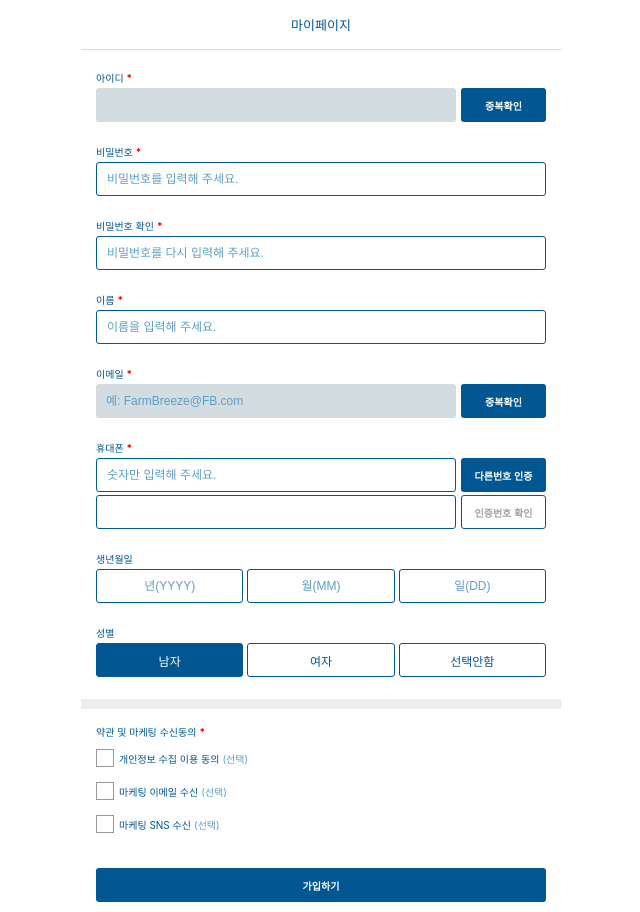
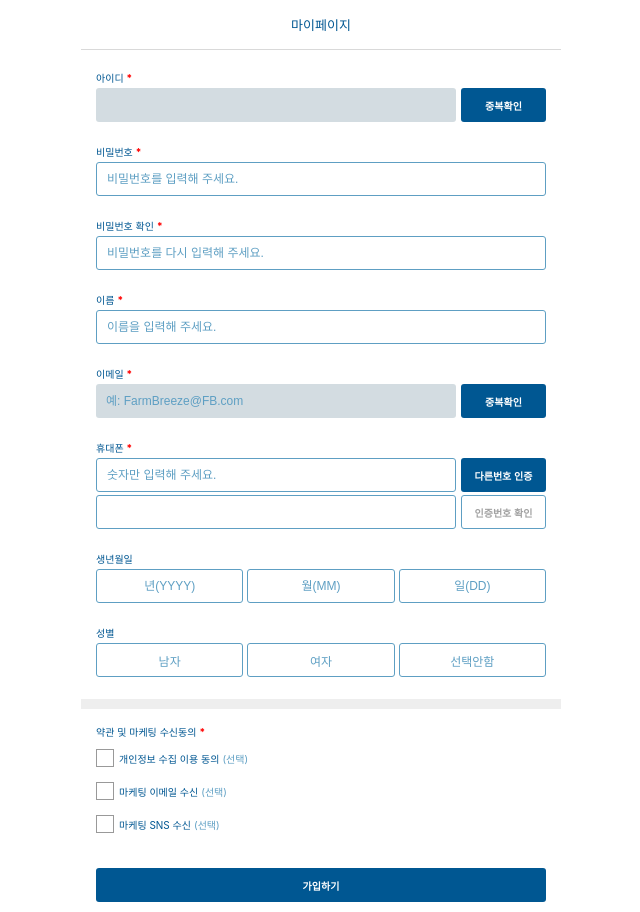
Before and after one commit to Janeee205/FarmBreeze, a React (Create React App) app in the folder client/: page /MyInfoPage2 in a window 1280 px wide. Shown: the whole page, without its empty margins (319-959 px from the left). Built offline with nearby package versions, Linux system fonts and the light colour scheme; some icons are missing.

Commit message:
♻️ 버튼수정

```diff
--- a/client/src/Mobile/Page/JoinPage.css
+++ b/client/src/Mobile/Page/JoinPage.css
@@ -1,4 +1,4 @@
-.join-wrapper {
+focus.join-wrapper {
   min-height: 100vh;
 }
 
@@ -80,7 +80,7 @@
 
 .join-wrapper .veri-chk-btn {
   color: #a1a1a1;
-  border: 1px solid var(--main-color);
+  border: 1px solid #5e9fc3;
 }
 
 .join-wrapper .phonenum-wrap {
@@ -133,16 +133,19 @@
   width: calc(100% / 3);
   height: 3.4rem;
   border-radius: 0.3rem;
-  border: 1px solid var(--main-color);
+  border: 1px solid #5e9fc3;
   cursor: pointer;
 }
 
-.join-wrapper .gender .inputbox:checked {
-  background-color: var(--main-color);
+.join-wrapper .gender p {
+  font-size: 1.2rem;
+  color: #5e9fc3;
 }
 
-.join-wrapper .gender .inputbox p {
-  font-size: 1.2rem;
+/* 클릭시 */
+.join-wrapper .gender .btn-primary {
+  border: 1px solid var(--main-color);
+  background-color: var(--main-color);
 }
 
 .join-wrapper .gap {
@@ -150,10 +153,6 @@
   height: 1rem;
   margin-bottom: 1.5rem;
   background-color: #eeeeee;
-}
-
-.join-wrapper .btn-primary {
-  background-color: var(--main-color);
 }
 
 .join-wrapper .btn-primary p {
--- a/client/src/Mobile/Page/JoinPage.jsx
+++ b/client/src/Mobile/Page/JoinPage.jsx
@@ -1,13 +1,35 @@
-import React from "react";
+import React, { useState } from "react";
 import Header from "../Component/Header";
 import "./JoinPage.css";
 
 const JoinPage = () => {
+  const [selected, setSelected] = useState(false);
+
+  // 성별의 데이터정보를 배열로 저장
+  const genderInfo = [
+    {
+      value: 0,
+      id: "male",
+      title: "남자",
+    },
+    {
+      value: 1,
+      id: "female",
+      title: "여자",
+    },
+    {
+      value: 2,
+      id: "none",
+      title: "선택안함",
+    },
+  ];
+
+  // 성별의 div 클릭시 onClick으로 class추가
+  const addClassHandler = (item) => {
+    setSelected(item.value);
+  };
+
   return (
-    // 할 일 :
-    // 버튼 작업하기
-    // 스타일 바꾸기
-
     <>
       <div className="join-wrapper">
         <Header title="회원가입" />
@@ -177,30 +199,31 @@ const JoinPage = () => {
             <div className="join-box-item join-gender">
               <p className="label-name">성별</p>
               <label htmlFor="gender" className="gender">
-                <div className="inputbox btn-primary">
-                  <p>남자</p>
+                {genderInfo.map((item) => (
+                  <div
+                    className={
+                      item.value === selected
+                        ? "inputbox btn-primary"
+                        : "inputbox"
+                    }
+                    onClick={() => addClassHandler(item)}
+                  >
+                    <p>{item.title}</p>
                     <input
                       type="radio"
                       name="gender"
-                    value="0"
-                    id="male"
+                      value={item.value}
+                      id={item.id}
                       defaultChecked
                     />
                   </div>
-                <div className="inputbox">
-                  <p>여자</p>
-                  <input type="radio" name="gender" value="1" id="female" />
-                </div>
-                <div className="inputbox">
-                  <p>선택안함</p>
-                  <input type="radio" name="gender" value="2" id="no-gender" />
-                </div>
+                ))}
               </label>
             </div>
           </section>
 
           <div className="gap"></div>
-
+          {/* 이용약관동의 부분 */}
           <section className="terms-form">
             <p className="label-name">
               이용약관동의<span className="marking">*</span>
--- a/client/src/Mobile/Page/MyInfoPage2.css
+++ b/client/src/Mobile/Page/MyInfoPage2.css
@@ -26,11 +26,11 @@
   font-size: 1.2rem;
   padding-left: 1rem;
   border-radius: 0.3rem;
-  border: 1px solid var(--main-color);
+  border: 1px solid #5e9fc3;
 }
 
 .myinfopage2-wrapper input:focus {
-  /* outline: 2px solid #d50000; */
+  border: 1px solid var(--main-color);
   outline: none;
 }
 
@@ -85,7 +85,7 @@
 
 .myinfopage2-wrapper .veri-chk-btn {
   color: #a1a1a1;
-  border: 1px solid var(--main-color);
+  border: 1px solid #5e9fc3;
 }
 
 .myinfopage2-wrapper .phonenum-wrap {
@@ -138,12 +138,18 @@
   width: calc(100% / 3);
   height: 3.4rem;
   border-radius: 0.3rem;
-  border: 1px solid var(--main-color);
+  border: 1px solid #5e9fc3;
   cursor: pointer;
 }
 
-.myinfopage2-wrapper .gender .inputbox p {
+.myinfopage2-wrapper .gender p {
   font-size: 1.2rem;
+  color: #5e9fc3;
+}
+
+.myinfopage2-wrapper .gender .btn-primary {
+  border: 1px solid var(--main-color);
+  background-color: var(--main-color);
 }
 
 .myinfopage2-wrapper .gap {
@@ -151,10 +157,6 @@
   height: 1rem;
   margin-bottom: 1.5rem;
   background-color: #eeeeee;
-}
-
-.myinfopage2-wrapper .btn-primary {
-  background-color: var(--main-color);
 }
 
 .myinfopage2-wrapper .btn-primary p {
--- a/client/src/Mobile/Page/MyInfoPage2.jsx
+++ b/client/src/Mobile/Page/MyInfoPage2.jsx
@@ -1,9 +1,32 @@
-import React from "react";
+import React, { useState } from "react";
 import Header from "../Component/Header";
 import "./MyInfoPage2.css";
 import { Icon } from "@iconify/react";
 
 const MyInfoPage2 = () => {
+  const [selected, setSelected] = useState(false);
+
+  const genderInfo = [
+    {
+      value: 0,
+      id: "male",
+      title: "남자",
+    },
+    {
+      value: 1,
+      id: "female",
+      title: "여자",
+    },
+    {
+      value: 2,
+      id: "none",
+      title: "선택안함",
+    },
+  ];
+
+  const addClassHandler = (item) => {
+    setSelected(item.value);
+  };
   // 비밀번호 입력후 나오는 내정보관리 페이지
 
   return (
@@ -151,24 +174,25 @@ const MyInfoPage2 = () => {
             <div className="join-box-item join-gender">
               <p className="label-name">성별</p>
               <label htmlFor="gender" className="gender">
-                <div className="inputbox btn-primary">
-                  <p>남자</p>
+                {genderInfo.map((item) => (
+                  <div
+                    className={
+                      item.value === selected
+                        ? "inputbox btn-primary"
+                        : "inputbox"
+                    }
+                    onClick={() => addClassHandler(item)}
+                  >
+                    <p>{item.title}</p>
                     <input
                       type="radio"
                       name="gender"
-                    value="0"
-                    id="male"
+                      value={item.value}
+                      id={item.id}
                       defaultChecked
                     />
                   </div>
-                <div className="inputbox">
-                  <p>여자</p>
-                  <input type="radio" name="gender" value="1" id="female" />
-                </div>
-                <div className="inputbox">
-                  <p>선택안함</p>
-                  <input type="radio" name="gender" value="2" id="no-gender" />
-                </div>
+                ))}
               </label>
             </div>
           </section>
```
Lines whose indentation alone changed are shown as unchanged.
